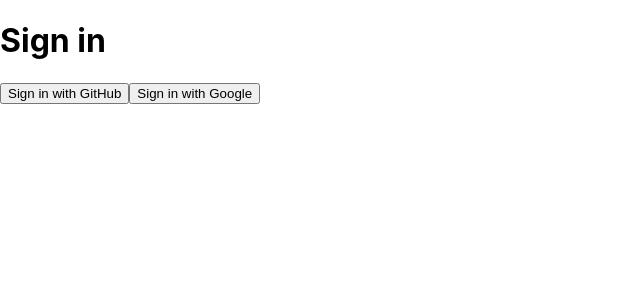
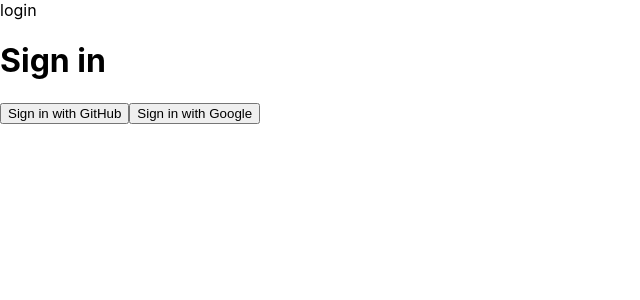
Before and after one commit to amelmnd/livmeds-test, a Next.js app: page / in a window 1280 px wide. Shown: the top 300 px of the page, without its empty margins (0-640 px from the left). Built offline with nearby package versions, Linux system fonts and the light colour scheme; no server answers.

Commit message:
add nav bar

```diff
--- /dev/null
+++ b/components/Container.js
@@ -0,0 +1,31 @@
+import React from 'react';
+import Link from 'next/link';
+import { useSession, signOut } from 'next-auth/react';
+import Head from 'next/head';
+
+export default function Container({ children }) {
+  const { data: session, status } = useSession();
+
+  return (
+    <>
+      <Head>
+        <title>Livmed&apos;s Test</title>
+        <meta
+          name='description'
+          content="Creat app for test to workd at Livemed's"
+        />
+        <link rel='icon' href='/favicon.ico' />
+      </Head>
+      <header>
+        <nav>
+          {status != 'authenticated' ? (
+            <Link href='/'>login</Link>
+          ) : (
+            <Link href='/posts'>All posts</Link>
+          )}
+        </nav>
+      </header>
+      <main>{children}</main>
+    </>
+  );
+}
--- a/pages/_app.js
+++ b/pages/_app.js
@@ -1,10 +1,13 @@
 import '../styles/globals.css';
 import { SessionProvider } from 'next-auth/react';
+import Container from '../components/Container';
 
 function MyApp({ Component, pageProps: { session, ...pageProps } }) {
   return (
     <SessionProvider session={session}>
-      <Component {...pageProps} />
+      <Container>
+        <Component {...pageProps} />
+      </Container>
     </SessionProvider>
   );
 }
```
